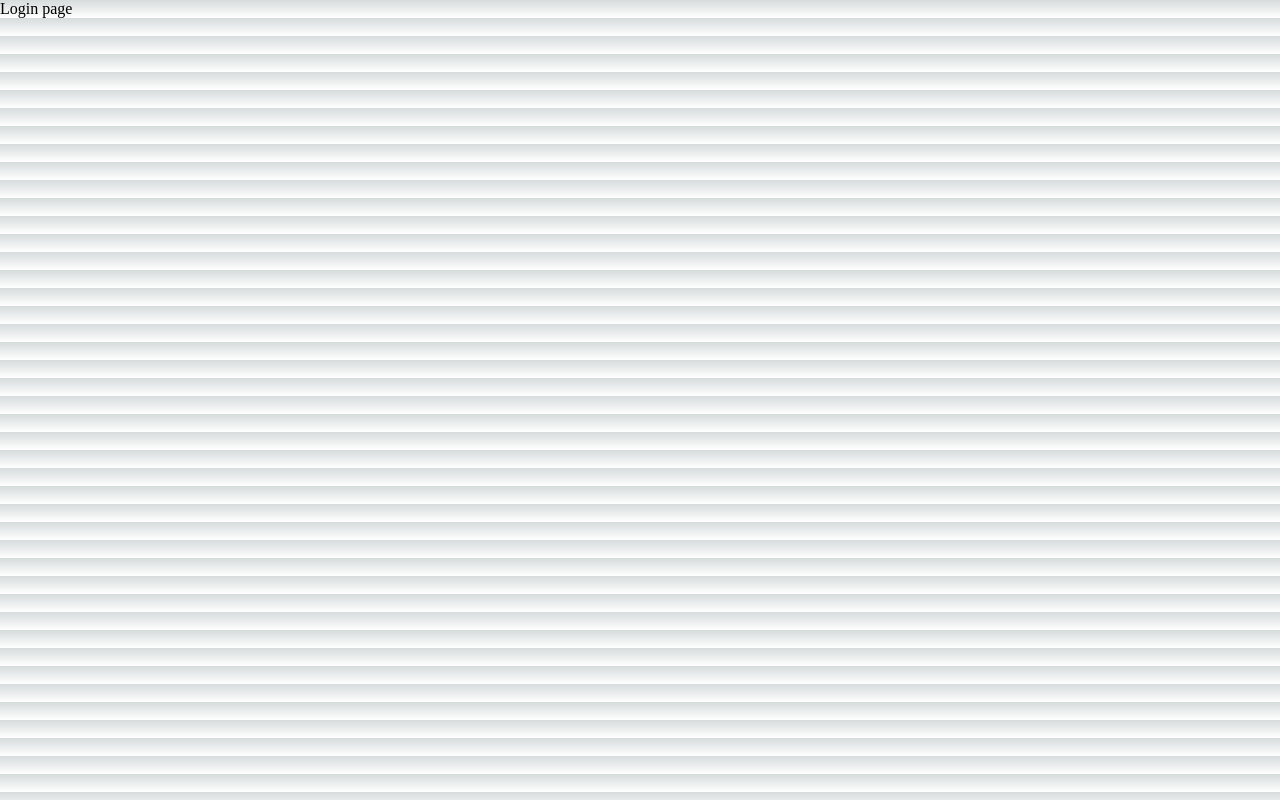
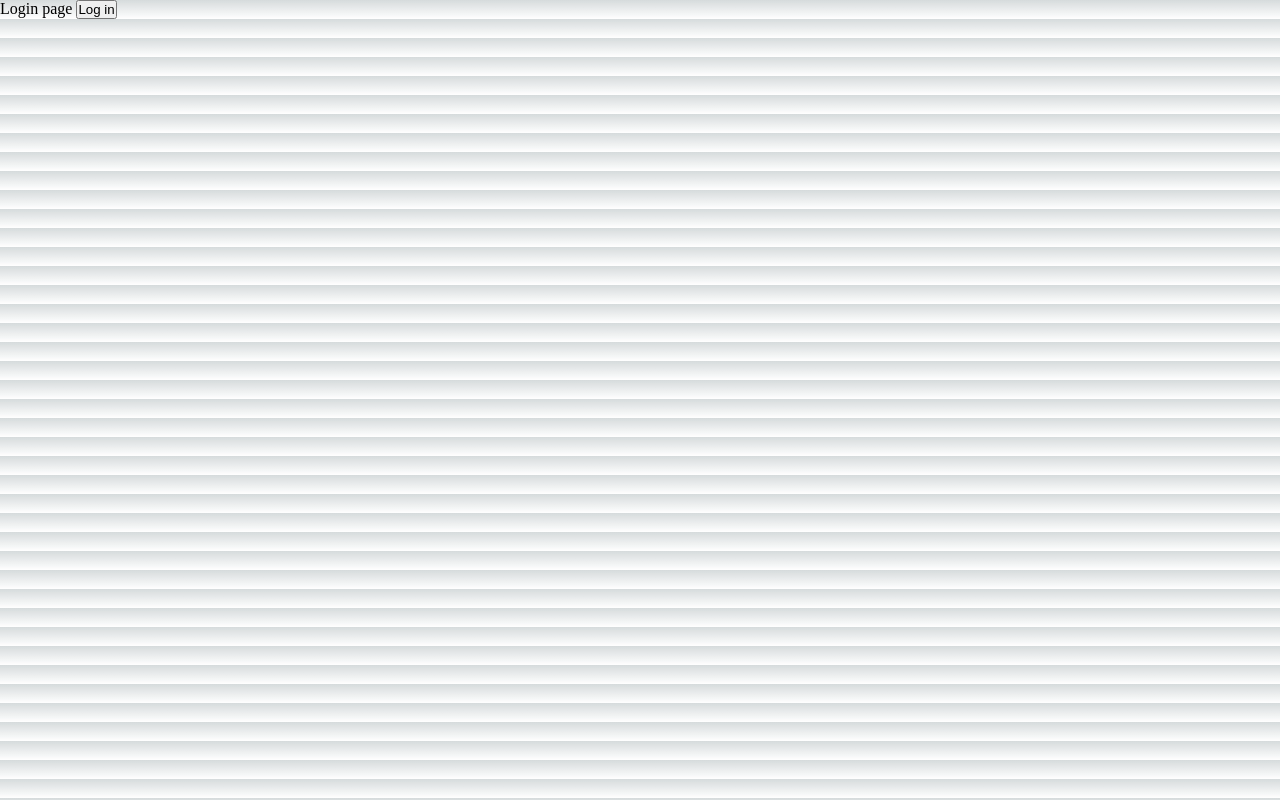
Before and after one commit to Catalina-Hasnas/Quiz-App, a Next.js app: page /login in a window 1280 px wide. Built offline with nearby package versions, Linux system fonts and the light colour scheme.

Commit message:
add redirect from login page, 404 page

```diff
--- /dev/null
+++ b/src/pages/404.tsx
@@ -0,0 +1,5 @@
+const PageNotFound = () => {
+  return <div>Ooops, can't find this page</div>;
+};
+
+export default PageNotFound;
--- a/src/pages/index.tsx
+++ b/src/pages/index.tsx
@@ -1,5 +1,4 @@
 import Head from "next/head";
-import styles from "@/styles/Home.module.css";
 import Link from "next/link";
 
 export default function Home() {
@@ -11,7 +10,7 @@ export default function Home() {
         <meta name="viewport" content="width=device-width, initial-scale=1" />
         <link rel="icon" href="/favicon.ico" />
       </Head>
-      <main className={styles.main}>
+      <main style={{ display: "flex", flexDirection: "column" }}>
         <Link href="/login">Log in</Link>
         <Link href="/signup">Sign up</Link>
         <Link href="/profile">My profile</Link>
--- a/src/pages/login.tsx
+++ b/src/pages/login.tsx
@@ -1,5 +1,18 @@
+import { useRouter } from "next/router";
+
 const LoginPage = () => {
-  return <div>Login page</div>;
+  const router = useRouter();
+  const handleLoginButtonClick = () => {
+    router.push("/");
+  };
+  return (
+    <div>
+      Login page{" "}
+      <button onClick={handleLoginButtonClick} type="submit">
+        Log in
+      </button>
+    </div>
+  );
 };
 
 export default LoginPage;
```
